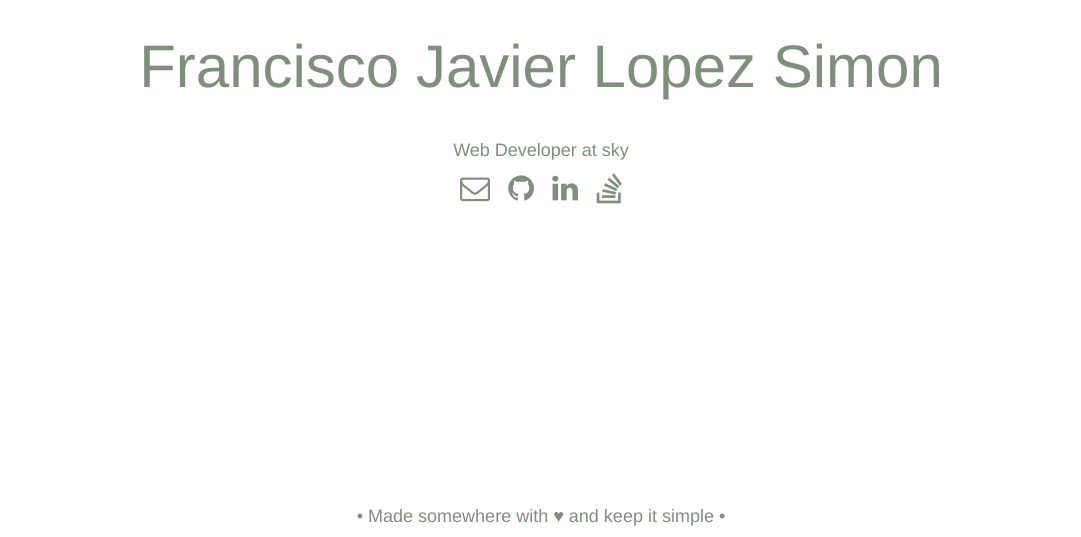
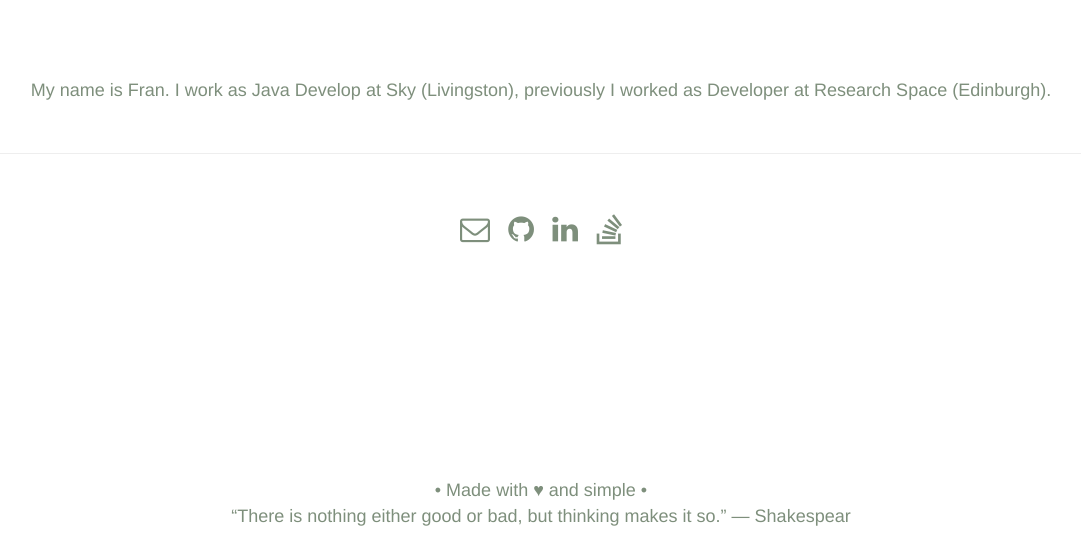
Before and after one commit to fjsimon/fjsimon.github.io, a plain HTML site: page index.html in a window 1280 px wide. Shown: the part 263-800 px from the top of the page, without its empty margins (99-1180 px from the left). Drawn offline with nearby package versions, Linux system fonts and the light colour scheme.

Commit message:
fjsimon | Update index.html and style.

```diff
--- a/css/global.css
+++ b/css/global.css
@@ -156,12 +156,6 @@ p a {
 	border-right: solid #eee 1px;
 }
 
-.bx-item {
-	font-family: KievitWeb, Arial;
-	font-size: 40px;
-	font-weight: 700;
-}
-
 @media screen and (max-width: 768px) {
 	.menu {
 		height: auto;
--- a/index.html
+++ b/index.html
@@ -20,8 +20,11 @@
 				    src="https://avatars3.githubusercontent.com/u/11679498?s=400&u=ab7a1577cf2bae62f644e3f08b1722ca8f3f0642&v=4"
 					alt="Fran">
 			</div>
-			<h1>Francisco Javier Lopez Simon</h1>
-			<p>Web Developer at sky</p>
+			<div class="content-section">
+				<div class="content-section-item">
+					<p>My name is Fran. I work as Java Develop at Sky (Livingston), previously I worked as Developer at Research Space (Edinburgh).</p>
+				</div>
+			</div>
 			<div class="contact-info">
 				<span class="item"> <a href="mailto:fjlopez.mail@gmail.com?subject=Contact"><i class="fa fa-envelope-o"></i></a></span>
 				<span class="item"> <a href="https://github.com/fjsimon" target="_blank"><i class="fa fa-github"></i></a></span>
@@ -33,7 +36,8 @@
 
 	<footer class="navbar fixed-bottom">
 		<div class="col text-center justify-content-center align-self-center">
-			<p> • Made somewhere with ♥ and keep it simple • </p>
+			<p> • Made with ♥ and simple • </p>
+			<p> “There is nothing either good or bad, but thinking makes it so.” ― Shakespear </p>
 		</div>
 	</footer>
 </body>
```
